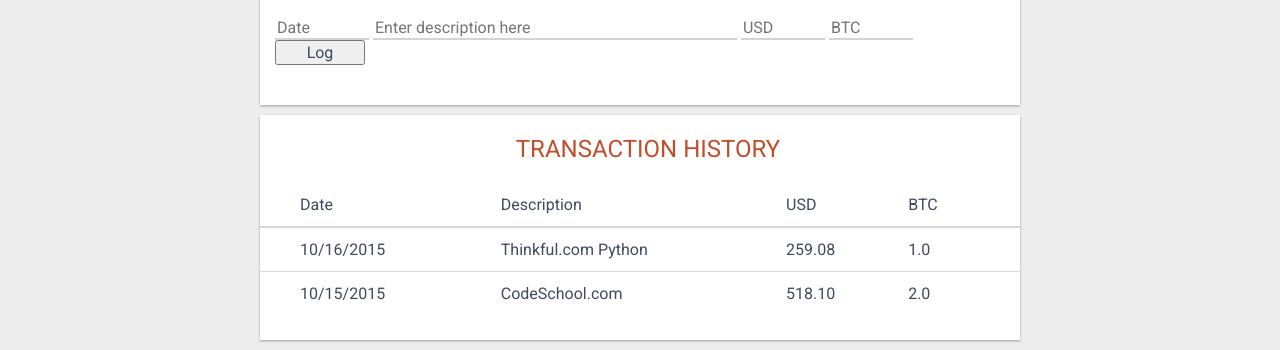
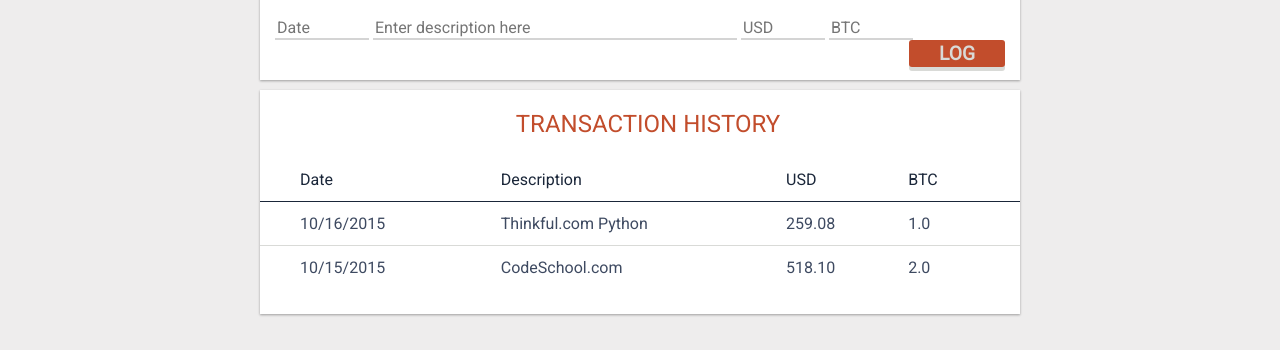
Before and after one commit to seafoodfriedrice/thinkful-frontend-v4, a plain HTML site: page bitlog/index.html in a window 1280 px wide. Shown: the part 649-999 px from the top of the page. After the commit the page ends 973 px from the top, so only its background shows below. Drawn offline with nearby package versions, Linux system fonts and the light colour scheme.

Commit message:
bitlog: add button styles

```diff
--- a/bitlog/css/style.css
+++ b/bitlog/css/style.css
@@ -156,7 +156,23 @@ section.log {
 }
 
 .log-button {
-  width: 90px;
+  float: right;
+  width: 96px;
+  padding: 2px 0;
+  text-align: center;
+  font-weight: 800;
+  font-size: 1.2em;
+  color: #d9dad7;
+  background: #c24d2c;
+  border-radius: 3px;
+  -webkit-border-radius: 3;
+     -moz-border-radius: 3;
+  box-shadow: 0px 4px 0px #d9dad7;
+  cursor: pointer;
+}
+
+.log-button:hover {
+  box-shadow: 0px 4px 0px #3e4a61;
 }
 
 /*
@@ -178,7 +194,8 @@ th, td {
 th {
   text-align: left;
   font-weight: 400;
-  border-bottom: 2px solid #d9dad7;
+  color: #1a2639;
+  border-bottom: 1px solid #1a2639;
 }
 
 td {
--- a/bitlog/index.html
+++ b/bitlog/index.html
@@ -48,7 +48,7 @@
               placeholder="USD">
         <input class="log-input log-currency" name="input" type="text"
               placeholder="BTC">
-        <input class="log-button" type="submit" value="Log">
+        <div class="log-button">LOG</div>
       </div>
     </section>
     <section class="history">
```
